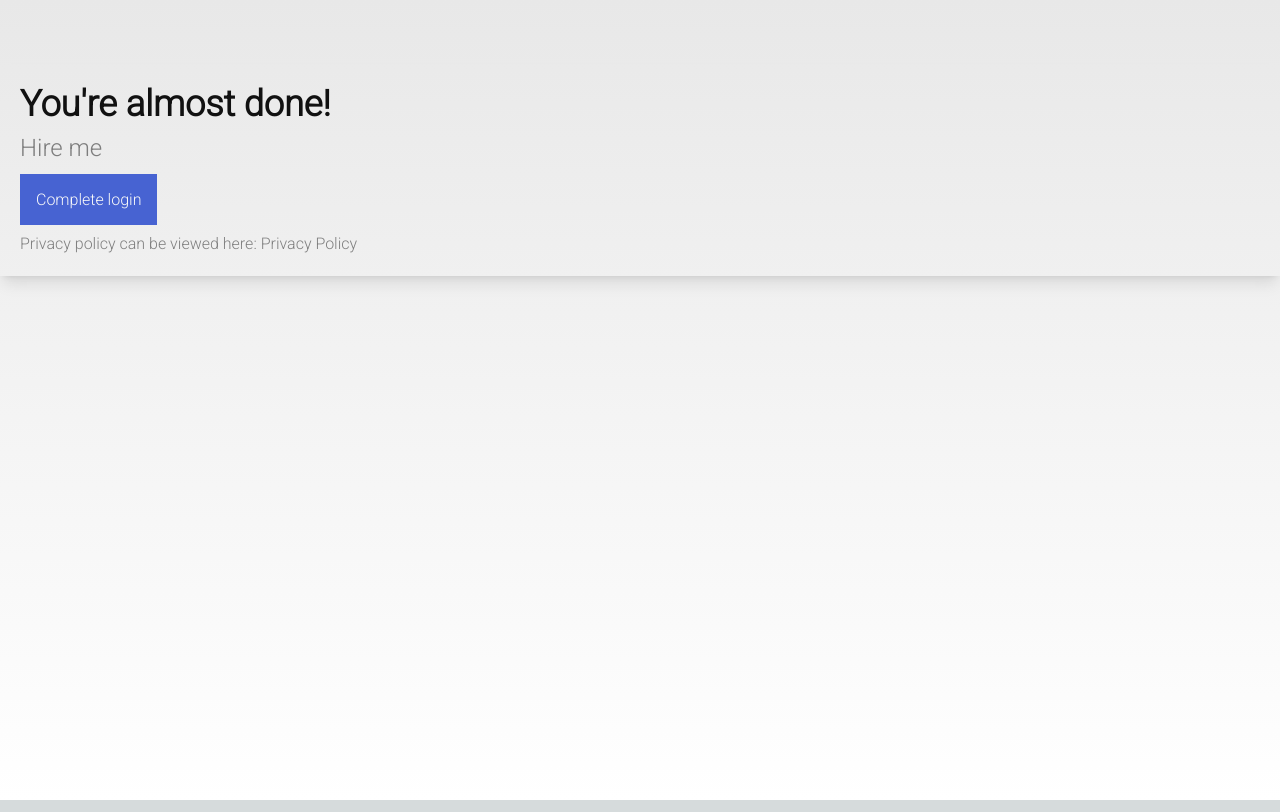
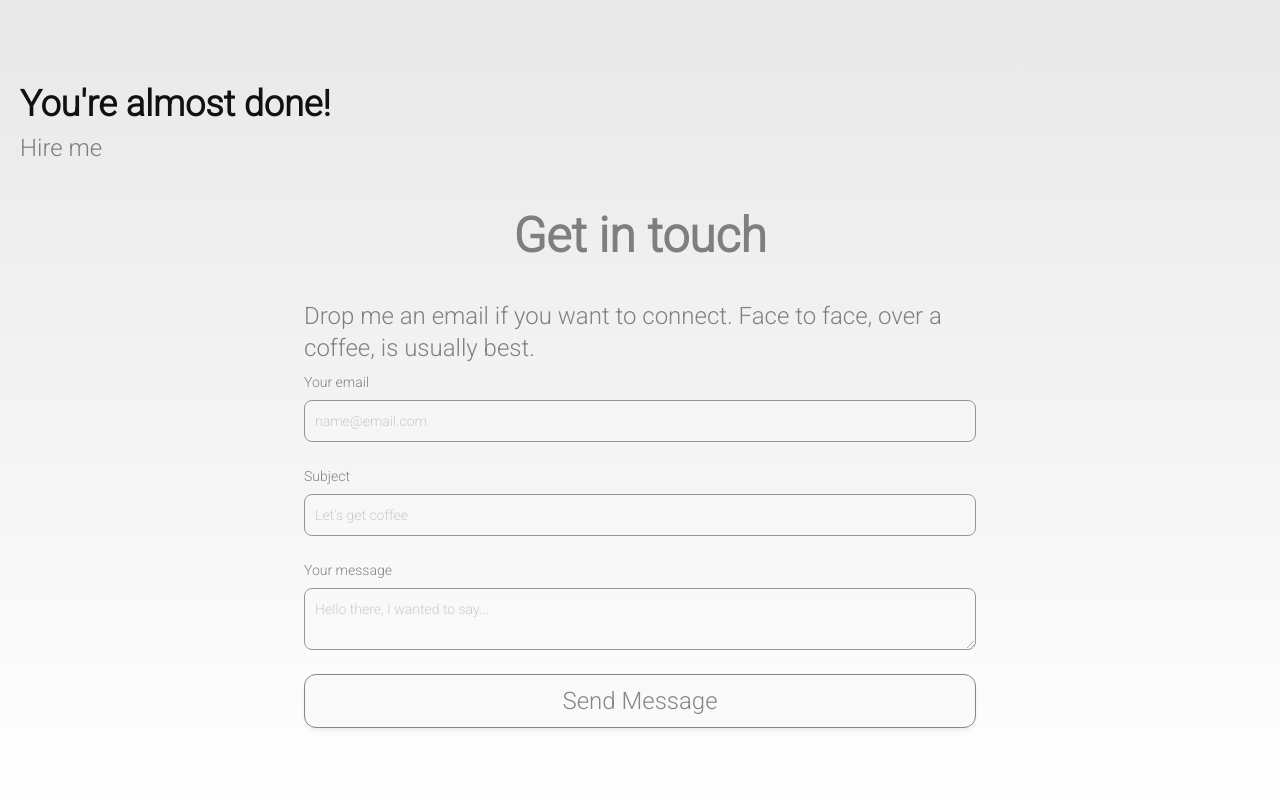
Before and after one commit to nickhumberstone/portfoliowebsite, a Next.js app: page /hireme in a window 1280 px wide. Built offline with nearby package versions, Linux system fonts and the light colour scheme.

Commit message:
updated hireme page  Please enter the commit message for your changes. Lines starting

```diff
--- a/app/hireme/page.tsx
+++ b/app/hireme/page.tsx
@@ -1,6 +1,7 @@
 "use client"
 
 import { useSearchParams } from 'next/navigation'
+import EmailSection from '../components/EmailSection'
 
 export default function Retrospectloginsplash() {
     const searchParams = useSearchParams()
@@ -13,15 +14,8 @@ export default function Retrospectloginsplash() {
                 <h1 className="text-primary text-2xl lg:text-4xl font-extrabold">You&apos;re almost done!</h1>
                 <div className='text-primary mb-2 opacity-50 text-lg lg:text-2xl py-2'>
                     <p className='mb-2'>Hire me</p>
+                    <EmailSection />
                 </div>
-
-                <a className="text-secondary bg-[#4763d2] p-4 w-64" href={`https://dev-questionanswer.uk.auth0.com/continue?state=${url}`}>Complete login</a>
-
-                <div className="mt-5 opacity-50">
-
-                    <p>Privacy policy can be viewed here: <a href="https://docs.google.com/document/d/1U2mku0lRV51uN04d_WdtlobDEAfrdQFii-b59Z3PYSQ/edit?usp=sharing">Privacy Policy</a></p>
-                </div>
-
             </div>
         </main >
     )
```
